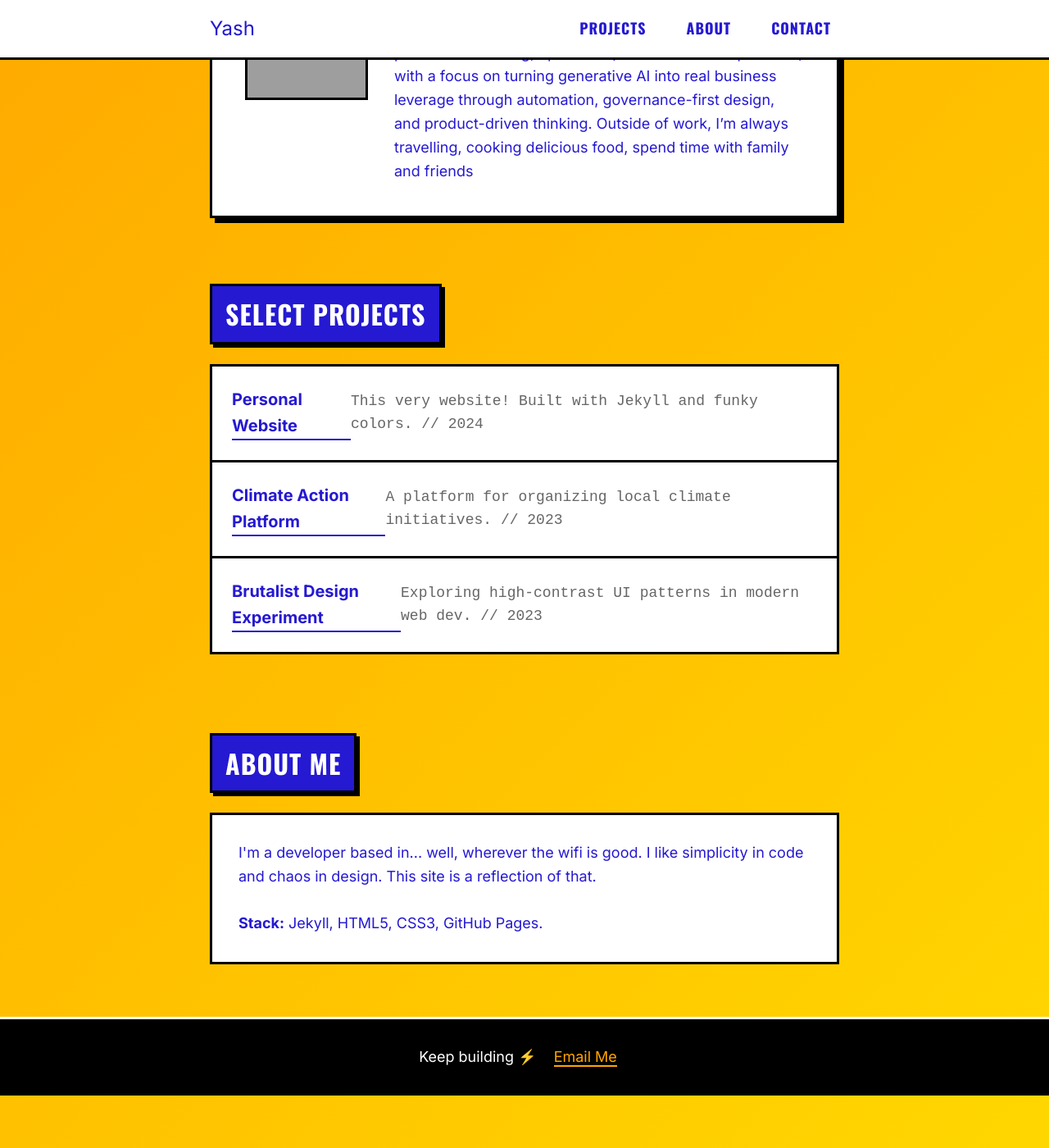
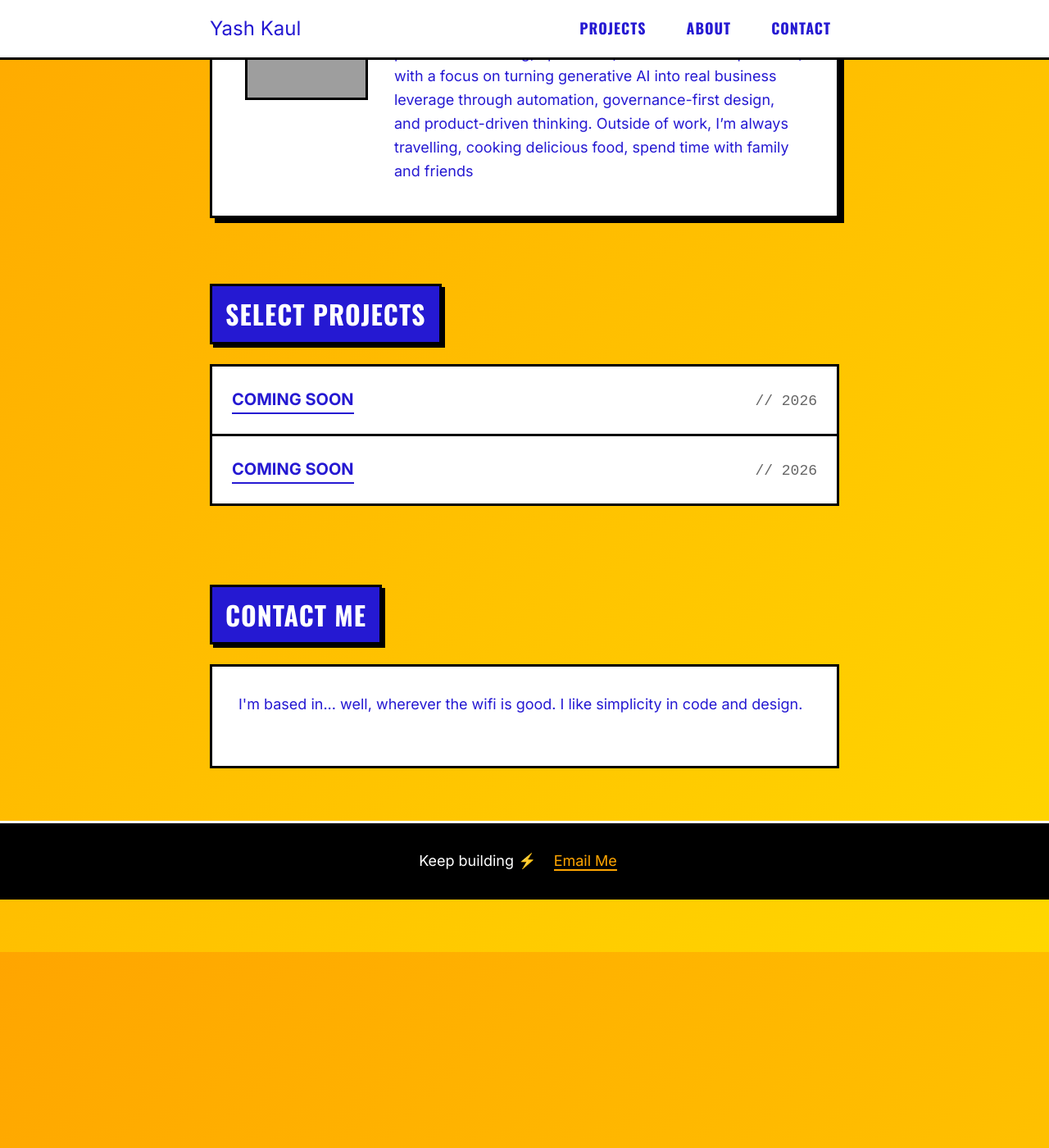
Before and after one commit to closekaul/closekaul.github.io, a Jekyll site: the page built from index.md, in a window 1280 px wide and 1400 px high, scrolled down 293 px. Shown: the whole window at 82% size. Built offline with Jekyll 4.4.1, drawn with Linux system fonts in a browser that asks for light colours; grey boxes are pictures that could not be loaded.

Commit message:
feat: update personal information, simplify about section to contact, and replace project listings with coming soon placeholders

```diff
--- a/_config.yml
+++ b/_config.yml
@@ -12,7 +12,7 @@ plugins:
 
 # User Info (You can change this freely)
 author:
-  name: "Yash"
+  name: "Yash Kaul"
   email: "yashwardhankaul@gmail.com"
   bio: "I build things. Keep it simple, keep it funky."
   avatar: "https://github.com/identicons/yash.png" # Placeholder
@@ -24,4 +24,4 @@ nav_links:
   - title: About
     url: "#about"
   - title: Contact
-    url: "mailto:yash@example.com"
+    url: "mailto:yashwardhankaul@gmail.com"
--- a/_data/projects.yml
+++ b/_data/projects.yml
@@ -1,14 +1,9 @@
-- title: "Personal Website"
-  description: "This very website! Built with Jekyll and funky colors."
+- title: "COMING SOON"
+  description: ""
   link: "#"
-  year: "2024"
+  year: "2026"
 
-- title: "Climate Action Platform"
-  description: "A platform for organizing local climate initiatives."
+- title: "COMING SOON"
+  description: ""
   link: "#"
-  year: "2023"
-
-- title: "Brutalist Design Experiment"
-  description: "Exploring high-contrast UI patterns in modern web dev."
-  link: "#"
-  year: "2023"
+  year: "2026"
--- a/index.md
+++ b/index.md
@@ -22,16 +22,12 @@ layout: default
     </ul>
 </div>
 
-<div id="about" style="margin-top: 4rem;">
-    <h2 class="section-title">About Me</h2>
+<div id="contact" style="margin-top: 4rem;">
+    <h2 class="section-title">Contact Me</h2>
     <div class="content-list" style="padding: 2rem;">
         <p>
-            I'm a developer based in... well, wherever the wifi is good. I like simplicity in code and chaos in design.
-            This site is a reflection of that.
+            I'm based in... well, wherever the wifi is good. I like simplicity in code and design.
         </p>
         <br>
-        <p>
-            <strong>Stack:</strong> Jekyll, HTML5, CSS3, GitHub Pages.
-        </p>
     </div>
 </div>
```
